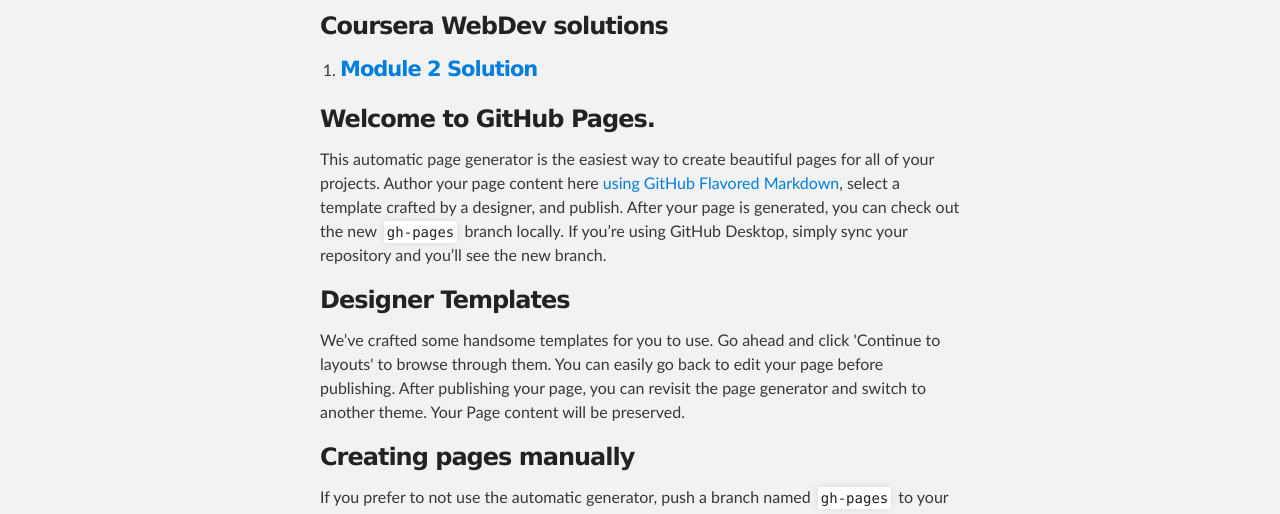
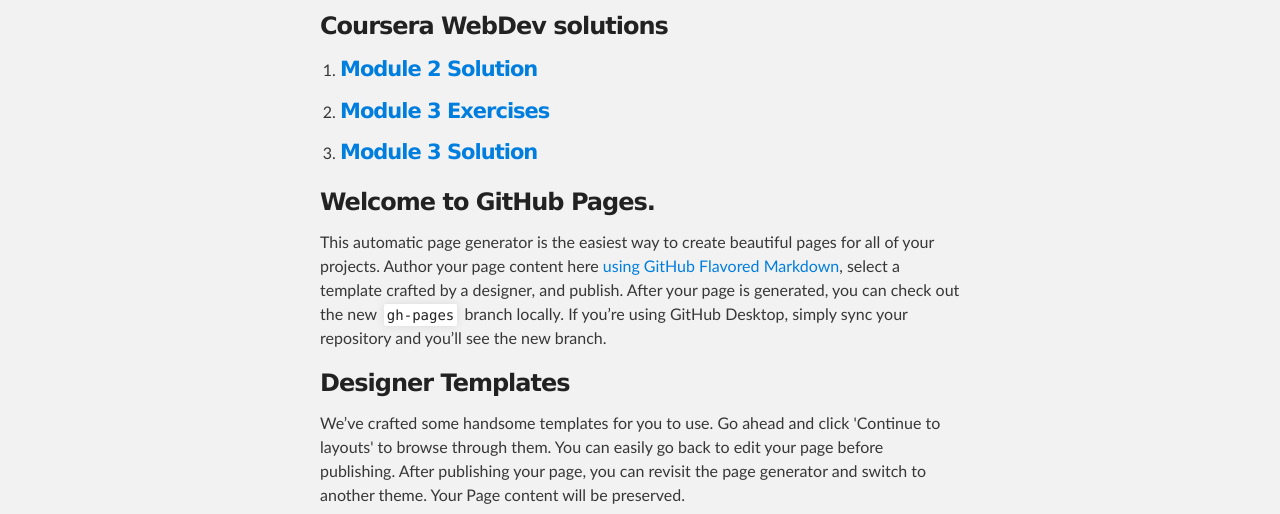
Before and after one commit to spooner-dev/coursera-site, a plain HTML site: page index.html in a window 1280 px wide. Shown: the part 252-766 px from the top of the page. Drawn offline with Linux system fonts and the light colour scheme.

Commit message:
Added module 3 links on the main page

```diff
--- a/index.html
+++ b/index.html
@@ -35,6 +35,8 @@
         <h3>Coursera WebDev solutions</h3>
         <ol>
           <li><h4><a href="https://spooner-dev.github.io/coursera-site/module2 ">Module 2 Solution</a></h4></li>
+          <li><h4><a href="https://spooner-dev.github.io/coursera-site/module3 ">Module 3 Exercises</a></h4></li>
+          <li><h4><a href="https://spooner-dev.github.io/coursera-site/module3-solution ">Module 3 Solution</a></h4></li>
         </ol>
 
         <h3>
```
